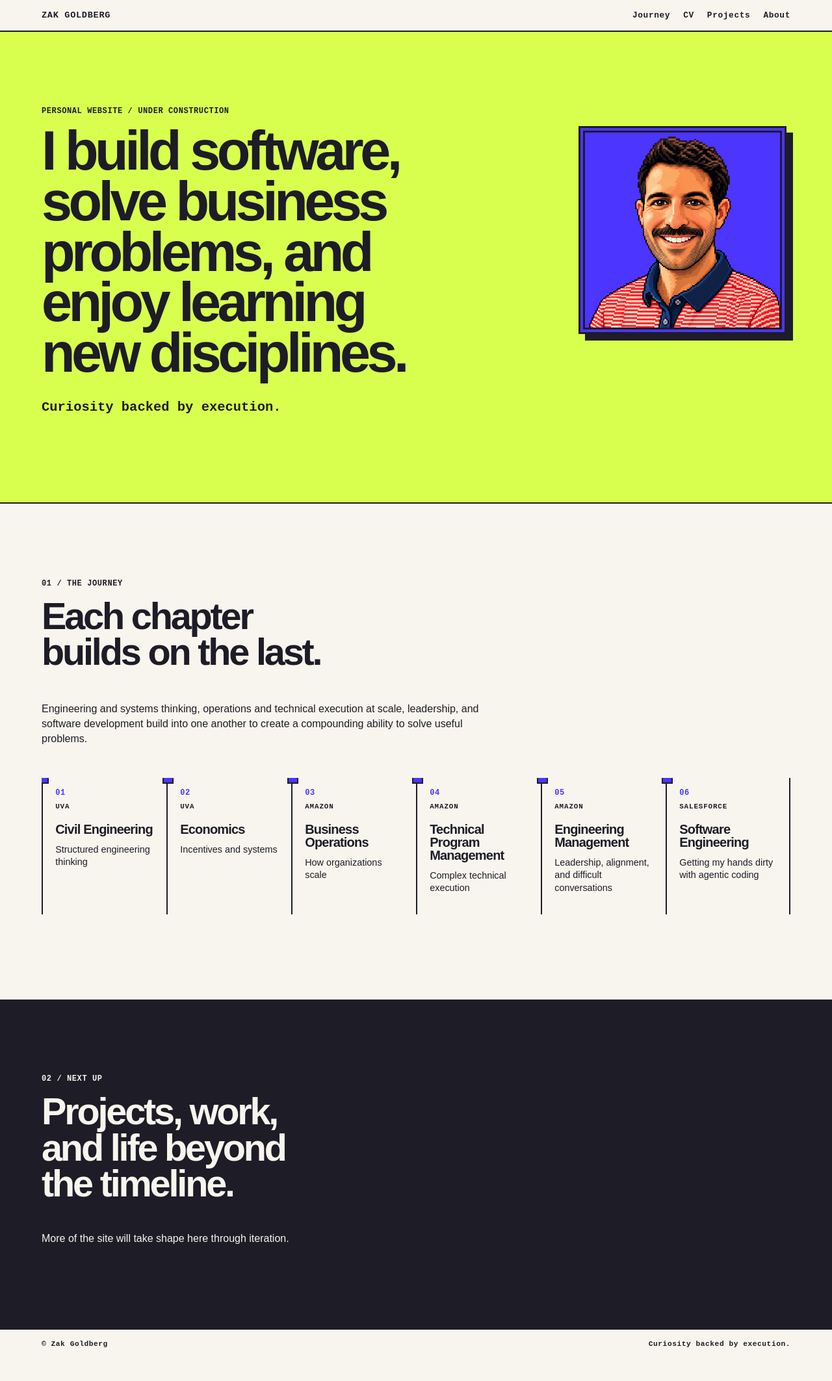
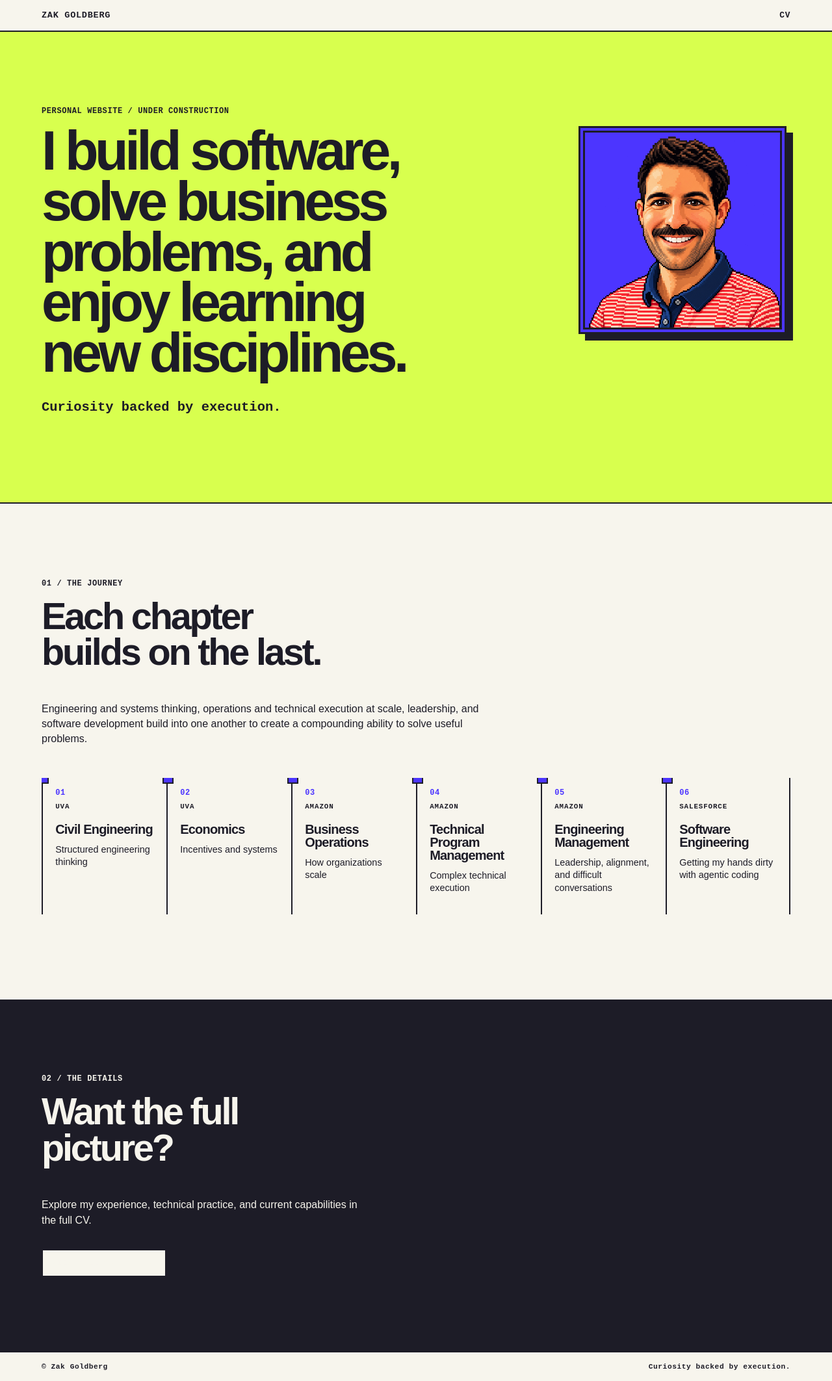
Before and after one commit to zak-goldberg/new-personal-website, a Next.js app: page / in a window 1280 px wide. Shown: the whole page at 65% size. Before the commit the page ends 2090 px from the top, so only its background shows below. Built offline with nearby package versions, Linux system fonts and the light colour scheme.

Commit message:
Simplify navigation and add CV call to action

```diff
--- a/app/cv/page.tsx
+++ b/app/cv/page.tsx
@@ -25,9 +25,7 @@ export default function CvPage() {
       <nav className="site-nav" aria-label="Primary navigation">
         <a className="wordmark" href="/">ZAK GOLDBERG</a>
         <div className="nav-links">
-          <a href="/">Journey</a>
           <a aria-current="page" href="/cv">CV</a>
-          <a href="mailto:zak.goldberg@gmail.com">Contact</a>
         </div>
       </nav>
 
--- a/app/globals.css
+++ b/app/globals.css
@@ -112,7 +112,8 @@ h2 { font-size: clamp(2rem, 4.5vw, 4.8rem); letter-spacing: -0.055em; line-heigh
 
 .next-section { background: var(--ink); color: var(--paper); min-height: 50vh; }
 .next-section h2 { max-width: 12ch; }
-.next-section > p:last-child { max-width: 32rem; }
+.next-section > p:not(.eyebrow) { line-height: 1.5; max-width: 32rem; }
+.next-section .button { margin-top: 1rem; min-width: 12rem; }
 
 footer { align-items: center; display: flex; font-size: 0.7rem; justify-content: space-between; padding: 1rem clamp(1.25rem, 5vw, 5rem); }
 
--- a/app/page.tsx
+++ b/app/page.tsx
@@ -15,10 +15,7 @@ export default function Home() {
       <nav className="site-nav" aria-label="Primary navigation">
         <a className="wordmark" href="#top">ZAK GOLDBERG</a>
         <div className="nav-links">
-          <a href="#journey">Journey</a>
           <a href="/cv">CV</a>
-          <a href="#projects">Projects</a>
-          <a href="#about">About</a>
         </div>
       </nav>
 
@@ -59,13 +56,14 @@ export default function Home() {
         </ol>
       </section>
 
-      <section className="next-section" id="projects">
-        <p className="eyebrow">02 / NEXT UP</p>
-        <h2>Projects, work, and life beyond the timeline.</h2>
-        <p>More of the site will take shape here through iteration.</p>
+      <section className="next-section" aria-labelledby="cv-cta-heading">
+        <p className="eyebrow">02 / THE DETAILS</p>
+        <h2 id="cv-cta-heading">Want the full picture?</h2>
+        <p>Explore my experience, technical practice, and current capabilities in the full CV.</p>
+        <a className="button button-secondary" href="/cv">View full CV <span aria-hidden="true">→</span></a>
       </section>
 
-      <footer id="about">
+      <footer>
         <span>© Zak Goldberg</span>
         <span>Curiosity backed by execution.</span>
       </footer>
```
